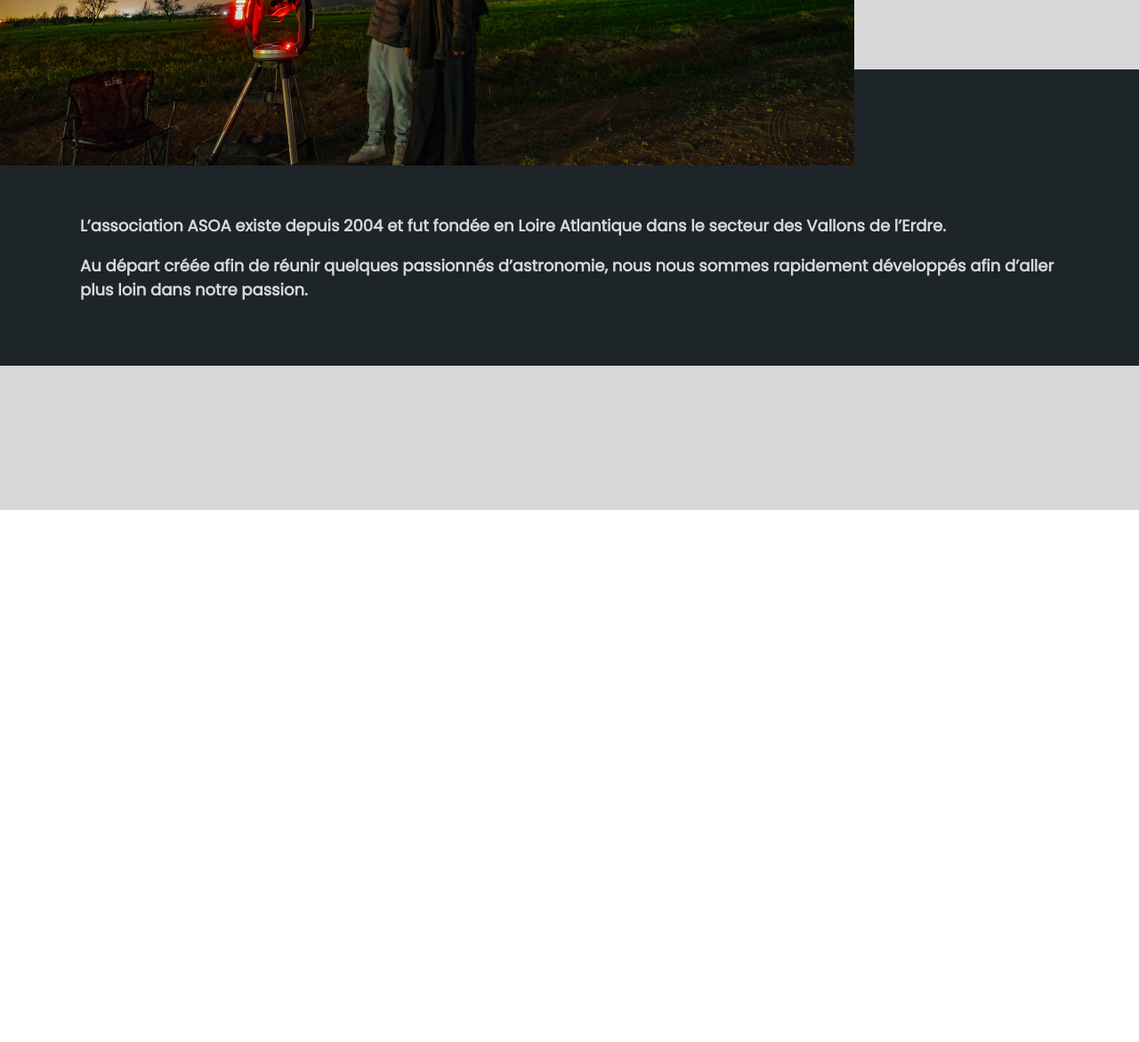
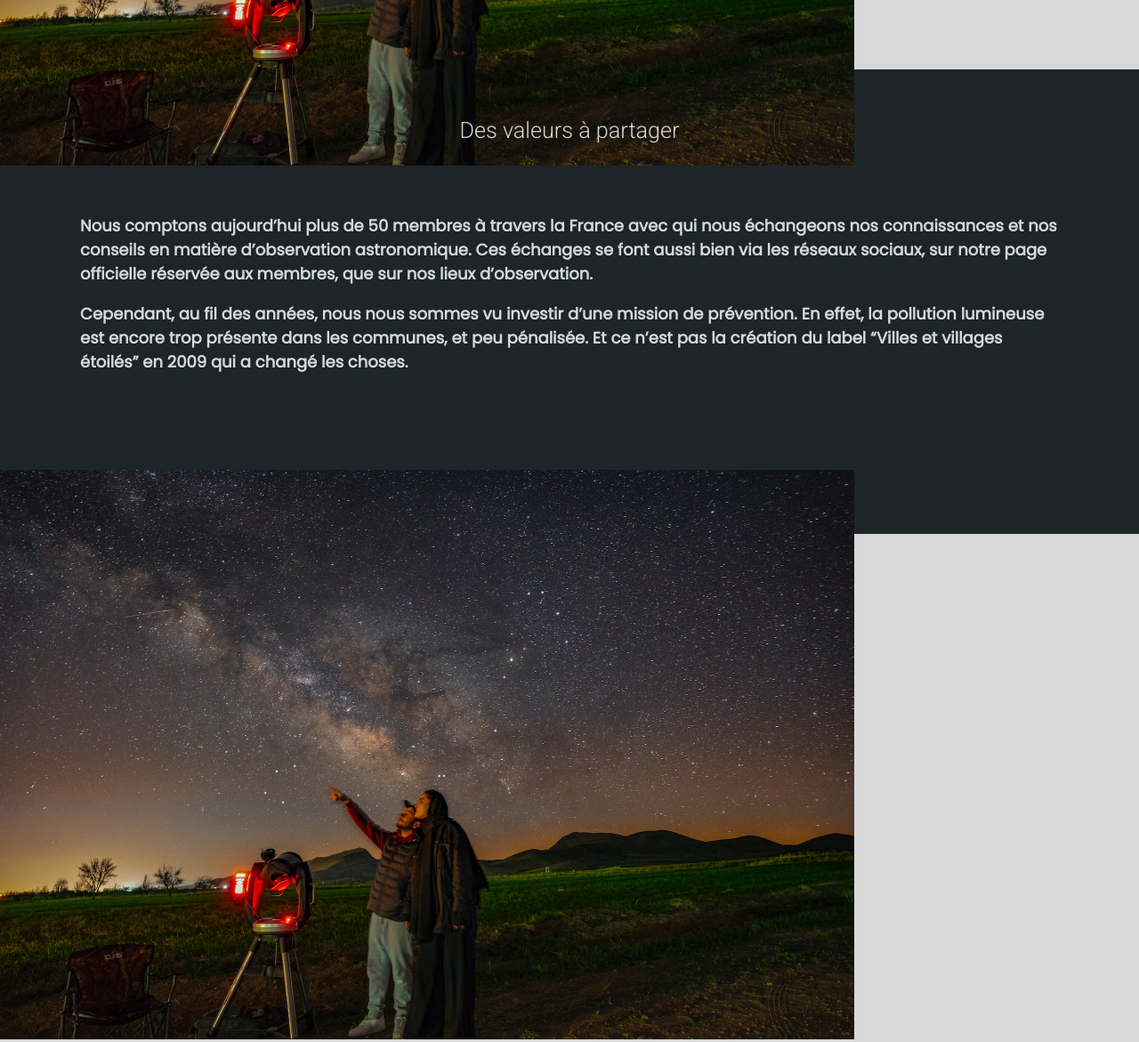
Before and after one commit to MatHuguet/study_eval-asoa, a plain HTML site: page index.html in a window 1280 px wide. Shown: the part 1320-2491 px from the top of the page at 89% size. Before the commit the page ends 1893 px from the top, so only its background shows below. Drawn offline with Linux system fonts and the light colour scheme.

Commit message:
fixed absolute images + addes 2 more sections

```diff
--- a/index.html
+++ b/index.html
@@ -19,7 +19,7 @@
               src="./img/mindaugas-vitkus-ju-dVR1jkmE-unsplash.jpg"
               alt="galaxie"
             />
-            <div class="title">
+            <div class="absolute-text">
               <h1>ASOA</h1>
               <h2>Association d'Observation Astronomique</h2>
             </div>
@@ -51,17 +51,47 @@
         src="./img/akbar-nemati-C74Egy7es14-unsplash.jpg"
         alt="astronome amateur"
       />
+      <div class="inter-section-text m-0">
+        <h3>Des valeurs à partager</h3>
+      </div>
       <section class="second-content">
         <p class="first-p">
-          L’association ASOA existe depuis 2004 et fut fondée en Loire
-          Atlantique dans le secteur des Vallons de l’Erdre.
+          Nous comptons aujourd’hui plus de 50 membres à travers la France avec
+          qui nous échangeons nos connaissances et nos conseils en matière
+          d’observation astronomique. Ces échanges se font aussi bien via les
+          réseaux sociaux, sur notre page officielle réservée aux membres, que
+          sur nos lieux d’observation.
         </p>
         <p class="second-p">
-          Au départ créée afin de réunir quelques passionnés d’astronomie, nous
-          nous sommes rapidement développés afin d’aller plus loin dans notre
-          passion.
+          Cependant, au fil des années, nous nous sommes vu investir d’une
+          mission de prévention. En effet, la pollution lumineuse est encore
+          trop présente dans les communes, et peu pénalisée. Et ce n’est pas la
+          création du label “Villes et villages étoilés” en 2009 qui a changé
+          les choses.
         </p>
       </section>
+       <img
+        class="inter-section2"
+        src="./img/akbar-nemati-C74Egy7es14-unsplash.jpg"
+        alt="astronome amateur"
+      />
+            <div class="inter-section-text m-0">
+      </div>
+      <section class="third-content">
+        <p class="first-p">
+          Nous comptons aujourd’hui plus de 50 membres à travers la France avec
+          qui nous échangeons nos connaissances et nos conseils en matière
+          d’observation astronomique. Ces échanges se font aussi bien via les
+          réseaux sociaux, sur notre page officielle réservée aux membres, que
+          sur nos lieux d’observation.
+        </p>
+        <p class="second-p">
+          Cependant, au fil des années, nous nous sommes vu investir d’une
+          mission de prévention. En effet, la pollution lumineuse est encore
+          trop présente dans les communes, et peu pénalisée. Et ce n’est pas la
+          création du label “Villes et villages étoilés” en 2009 qui a changé
+          les choses.
+        </p>
     </main>
   </body>
 </html>
--- a/style/style.css
+++ b/style/style.css
@@ -1,5 +1,5 @@
 @import url("https://fonts.googleapis.com/css2?family=Poppins&display=swap");
-@import url("https://fonts.googleapis.com/css2?family=Roboto:wght@400;700&display=swap");
+@import url("https://fonts.googleapis.com/css2?family=Roboto:ital,wght@0,100;0,300;0,400;0,700;1,100;1,300&display=swap");
 
 * {
   /* margin: 0;
@@ -52,7 +52,7 @@ h2 {
   font-weight: 600;
 }
 
-.title {
+.absolute-text {
   position: absolute;
   width: 100vw;
   text-align: center;
@@ -84,11 +84,16 @@ section {
 }
 
 .second-content {
-  z-index: 0;
+  z-index: -1;
   background-color: var(--bgdark3);
   color: var(--fontlight);
   transform: translateY(-9rem);
   padding-top: 5rem;
+  padding-bottom: 6rem;
+}
+
+.third-content {
+  padding-top: 0;
 }
 
 section > p {
@@ -113,6 +118,30 @@ section > p {
   transform: translateY(-3rem);
 }
 
+.inter-section2 {
+  position: relative;
+  width: 75%;
+  z-index: 2;
+  transform: translateY(-13rem);
+}
+
+.inter-section-text {
+  width: 100vw;
+  position: absolute;
+  z-index: 3;
+  color: var(--fontlight);
+  transform: translateY(-6rem);
+  text-align: center;
+}
+
+h3 {
+  width: 100%;
+  font-family: var(--roboto);
+  font-weight: 300;
+  font-size: 1.4rem;
+  /* padding-left: 2.5rem; */
+}
+
 .navigation {
   margin: 0;
   height: 5rem;
```
